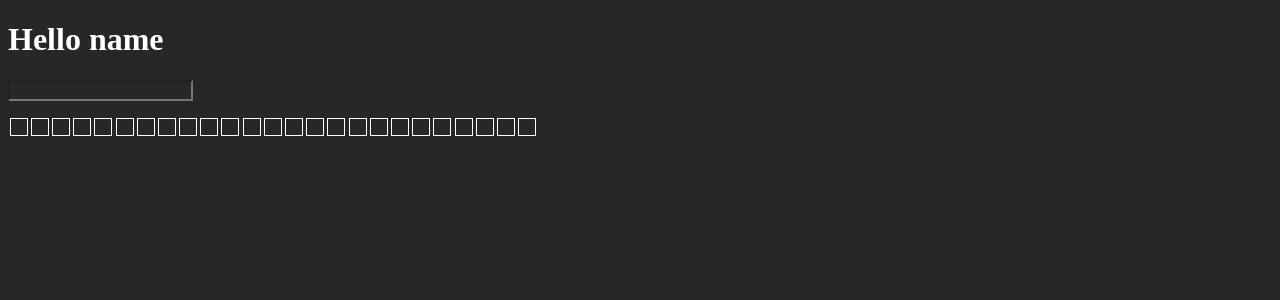
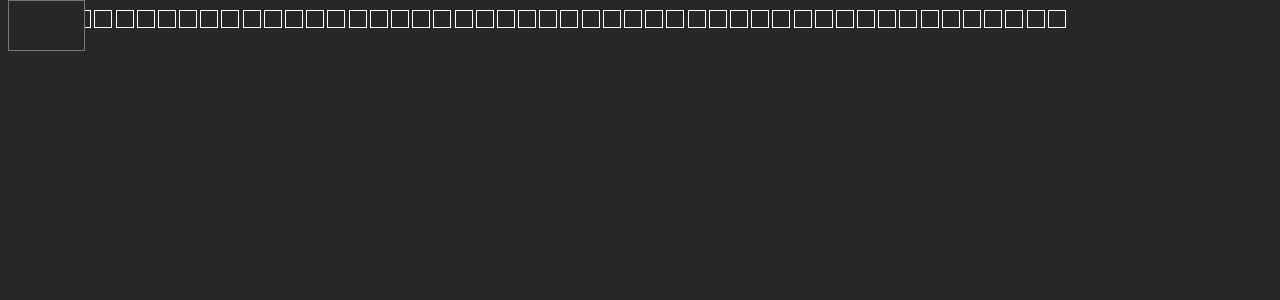
Before and after one commit to MarelPup/da1, a SvelteKit app: page / in a window 1280 px wide. Shown: the top 300 px of the page. Built offline with nearby package versions, Linux system fonts and the light colour scheme.

Commit message:
prejourney

```diff
--- a/src/components/character/charater-row.svelte
+++ b/src/components/character/charater-row.svelte
@@ -1,27 +1,25 @@
 <script lang="ts">
     import Character from "./character.svelte";
     export let length: number;
+    export let value: string;
     //https://stackoverflow.com/questions/62698421/svelte-adding-a-class-to-a-div-doesnt-add-the-classes-css-to-div
     let line = "";
+
+    if (line.length > length) {
+      line = line.substring(0, length);
+    }
+
+    while (line.length < length) {
+      line += " ";
+    }
+
     for (let i = 0; i < length; i++) {
         line += " ";
     }
 
-    const handleInput = (e) => {
-        line = e.target.value;
-
-        if (line.length > length) {
-            line = line.substring(0, length);
-        }
-        while (line.length < length) {
-            line += " ";
-        }
-
-    };
-
 </script>
 
-<input type="text" name="line" on:input={handleInput} />
+
 <p>{line}</p>
 
 <div class=" 7-characters newline line">
--- a/src/routes/+page.svelte
+++ b/src/routes/+page.svelte
@@ -1,16 +1,42 @@
 <script lang="ts">
   import CharaterRow from "../components/character/charater-row.svelte";
   let prop = 25;
+  let value1 = "";
+
+  const handleInput = (e) => {
+    let ttp = e.target.value;
+    value1 = "zsfv";
+  };
+
+
 </script>
 
-<h1>Hello name</h1>
-  <CharaterRow length={prop}/>
+
+
+<div class="wrapper">
+  <textarea rows=3 cols=7 name="ttp" on:input={handleInput} />
+  <CharaterRow length={prop} value={value1} />
+</div>
+
 <style>
-
   :global(body, body *) {
     background-color: #272727;
     color: white;
     outline-color: white;
   }
 
+  .wrapper{
+    display: flex;
+    flex-direction: row;
+
+  }
+  .wrapper{
+    flex: 1;
+  }
+  textarea {
+		position: absolute;
+		top: 0;
+		resize: none;
+	}
+
 </style>
```
